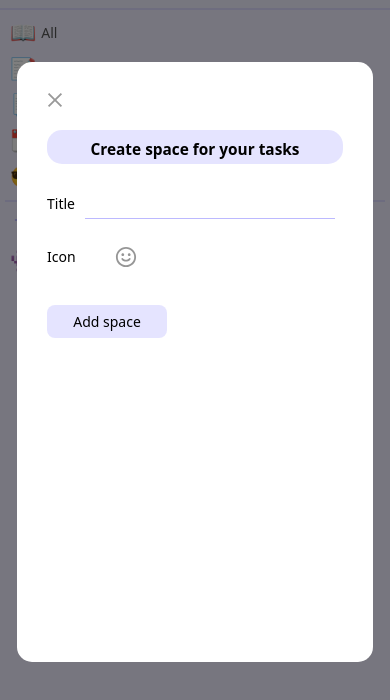
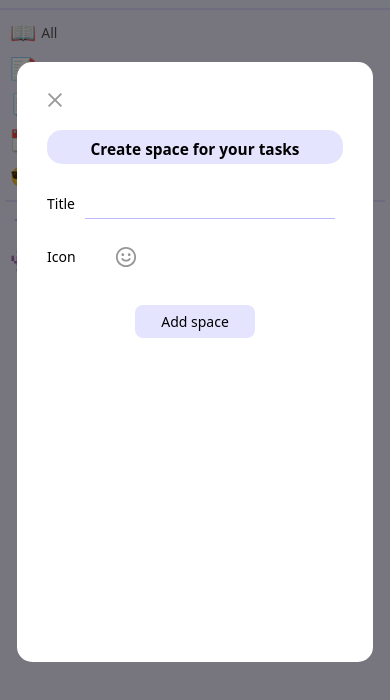
Before and after one commit to elen-afipe/todo-list, a website built with webpack: page src/template.html in a window 390 px wide. Both pictures are taken after a click on the button 23 px from the left and 280 px from the top of the page. Shown: the part 60-760 px from the top of the page. Built offline with nearby package versions, Linux system fonts and the light colour scheme; a web font is replaced by a local one; what country-flag-emoji-polyfill, emoji-picker-element would draw is missing.

Commit message:
Clean comments

```diff
--- a/src/dom-content.js
+++ b/src/dom-content.js
@@ -6,12 +6,11 @@ import addIcon from "./icons/add.svg";
 import emojiIcon from "./icons/emoji.svg";
 import logoIcon from "./icons/code.svg";
 import { Picker } from 'emoji-picker-element';
-import {format, startOfWeek, endOfWeek, eachDayOfInterval} from "date-fns"
+import { format, addDays, addWeeks, addMonths } from 'date-fns';
 import { polyfillCountryFlagEmojis } from 'country-flag-emoji-polyfill';
 polyfillCountryFlagEmojis('Twemoji Mozilla');
-// import {filteredSpaces, customSpaces, tasksContainer} from "./dom-content.js";
-import {getOpenedSpaceId, getInfoMode, setInfoMode, storageAvailable, saveToLocalStorage, getFromLocalStorage, getNumberOfTasks} from "./viewer-functions.js"
-import { DOMdisplayCustomSpace, DOMdisplayDefaultSpace, DOMdisplayTaskRow, deleteTask, updateSpaceSelectOptions, DOMdisplayTasksInfo, openAddSpaceForm, DOMdisplayCustomSpaces, openAddTaskForm, openEditTaskForm, toggleSidebar} from "./dom-manipulation";
+import {getOpenedSpaceId, getInfoMode, storageAvailable, saveToLocalStorage, getFromLocalStorage} from "./viewer-functions.js"
+import { DOMdisplayCustomSpace, DOMdisplayDefaultSpace, deleteTask, updateSpaceSelectOptions, DOMdisplayTasksInfo, openAddSpaceForm, DOMdisplayCustomSpaces, openAddTaskForm, openEditTaskForm, toggleSidebar} from "./dom-manipulation";
 import { createSpaceObject, editSpaceObj, getSpacesObj, addSpaceToSpaces, getCurrentSpaceId, initializeSpaceId} from "./spaces";
 import { createTaskObject, editTaskObj, getTasksObj, addTaskToTasks, initializeTaskId} from "./tasks";
 import {getTaskPrioritySymbols} from "./tasks.js"
@@ -19,7 +18,6 @@ import {getTaskPrioritySymbols} from "./tasks.js"
 initializeTaskId();
 
 let openedSpaceId = getOpenedSpaceId();
-let currentSpaceId = getCurrentSpaceId();
 const body = document.querySelector("body");
 
 // localStorage.clear();
@@ -176,7 +174,6 @@ const taskCard = document.createElement("dialog");
     taskContent.addEventListener('click', (event) => event.stopPropagation());
 
     taskBtns.append(editTaskBtn, deleteTaskBtn, closeTaskInfoBtn)
-    // taskBtns.append(closeTaskInfoBtn)
     taskHeader.append(spaceTitle, taskBtns)
 
     const taskMain = document.createElement("main");
@@ -243,7 +240,7 @@ const taskDialog = document.createElement("dialog");
 
     const taskTitleLabel = document.createElement("label");
     taskTitleLabel.textContent='Title';
-    taskTitleLabel.for="task-title";
+    taskTitleLabel.htmlFor="task-title";
     const taskTitleInput = document.createElement("input");
     taskTitleInput.id="task-title";
     taskTitleInput.name="task-title";
@@ -257,7 +254,7 @@ const taskDialog = document.createElement("dialog");
 
     const taskDateLabel = document.createElement("label");
     taskDateLabel.textContent='Due to';
-    taskDateLabel.for="task-date";
+    taskDateLabel.htmlFor="task-date";
     const taskDateInput = document.createElement("input");
     taskDateInput.id="task-date";
     taskDateInput.name="task-date";
@@ -271,7 +268,7 @@ const taskDialog = document.createElement("dialog");
     const taskPrioritySymbols = getTaskPrioritySymbols();
     const taskPriorityLabel = document.createElement("label");
     taskPriorityLabel.textContent='Priority';
-    taskPriorityLabel.for="task-date";
+    taskPriorityLabel.htmlFor="task-date";
     const taskPrioritySelect = document.createElement("select");
     taskPrioritySelect.name="task-date"
     taskPrioritySelect.id="task-date"
@@ -302,7 +299,7 @@ const taskDialog = document.createElement("dialog");
     const taskDescLabel = document.createElement("label");
     taskDescLabel.textContent='Notes';
     taskDescLabel.classList.add("notes-label");
-    taskDescLabel.for="task-description";
+    taskDescLabel.htmlFor="task-description";
     const taskDescInput = document.createElement("textarea");
     taskDescInput.id="task-description";
     taskDescInput.name="task-description";
@@ -313,7 +310,7 @@ const taskDialog = document.createElement("dialog");
 
     const taskSpaceLabel = document.createElement("label");
     taskSpaceLabel.textContent='Space';
-    taskSpaceLabel.for="task-space";
+    taskSpaceLabel.htmlFor="task-space";
     const taskSpaceSelect = document.createElement("select");
     taskSpaceSelect.name="task-space"
     taskSpaceSelect.id="task-space"
@@ -384,7 +381,7 @@ spaceDialog.classList.add("space-form");
 
     const spaceTitleLabel = document.createElement("label");
     spaceTitleLabel.textContent='Title';
-    spaceTitleLabel.for="space-title";
+    spaceTitleLabel.htmlFor="space-title";
     const spaceTitleInput = document.createElement("input");
     spaceTitleInput.id="space-title";
     spaceTitleInput.maxLength = 50;
@@ -398,7 +395,7 @@ spaceDialog.classList.add("space-form");
     const emojiInputDiv = document.createElement("div");
     const spaceIconLabel = document.createElement("label");
     spaceIconLabel.textContent='Icon';
-    spaceIconLabel.for="space-icon";
+    spaceIconLabel.htmlFor="selectedEmoji";
     const spaceIconInput = document.createElement("input");
     spaceIconInput.id="selectedEmoji";
     spaceIconInput.name="space-icon";
@@ -426,7 +423,6 @@ spaceDialog.classList.add("space-form");
     emojiPicker.addEventListener('emoji-click', event => {
         spaceIconInput.value = event.detail.unicode;
         emojiPicker.hidden=true;
-        console.log(spaceIconInput.value)
         emojiPicker.classList.add('hidden');
       });
     emojiInputDiv.append(spaceIconLabel, spaceIconInput, showPickerBtn)
@@ -439,7 +435,6 @@ spaceDialog.classList.add("space-form");
         e.stopPropagation();
         e.preventDefault();
         const infoMode = getInfoMode();
-        // ADD INPUT CHECKS
         const icon = spaceIconInput.value ? spaceIconInput.value : "📄";
         const title = spaceTitleInput.value ? spaceTitleInput.value : "My space";
         if (infoMode === "add"){
@@ -465,15 +460,13 @@ spaceDialog.classList.add("space-form");
     // show content
     if(storageAvailable("localStorage")){
         const spacesObj = getSpacesObj();
-        console.log(spacesObj)
         const tasksObj = getTasksObj();
-        console.log(tasksObj)
         const savedSpaces = getFromLocalStorage("spaces", true);
         const savedTasks = getFromLocalStorage("tasks", true);
         const savedOpenedSpaceId = getFromLocalStorage("current-space", false);
         const savedCurrentSpaceId = getFromLocalStorage("space-id", false);
 
-        currentSpaceId = savedCurrentSpaceId;
+        const currentSpaceId = savedCurrentSpaceId;
         if (savedSpaces !== null && savedTasks !== null && savedOpenedSpaceId !== null ){
             Object.values(savedSpaces).forEach(space => {
                 if (space.isCustom){
@@ -500,21 +493,26 @@ spaceDialog.classList.add("space-form");
         DOMdisplayCustomSpace(mySpace, customSpaces);
           const today = new Date();
         const todayFormatted = format(today, 'yyyy-MM-dd');
-
+        const tomorrow = addDays(today, 1);
+        const tomorrowFormatted = format(tomorrow, 'yyyy-MM-dd');
+        const nextWeek = addWeeks(today, 1);
+        const nextWeekFormatted = format(nextWeek, 'yyyy-MM-dd');
+        const nextMonth = addMonths(today, 1);
+        const nextMonthFormatted = format(nextMonth, 'yyyy-MM-dd');
             createTaskObject("Think of project logic", todayFormatted, "high", "Stare at blank wall with no idea where to start. Drink coffee. Draw boxes and arrows that make no sense. Write first line of pseudocode.", `${mySpace.icon} ${mySpace.title}`, `${mySpace.id}`)
             createTaskObject("Gather assets", todayFormatted, "medium", "Download 200 stock photos of people pointing at screens with impossibly bright smiles. Bonus: Find that one icon that's slightly different from all the others to torment future-me.", `${mySpace.icon} ${mySpace.title}`, `${mySpace.id}`)
             createTaskObject("Set up webpack", todayFormatted, "high", "Copy config from last project. Add random plugins until errors change from red to yellow. Declare victory when terminal shows any color besides red.", `${mySpace.icon} ${mySpace.title}`, `${mySpace.id}`)
-            createTaskObject("Copy-paste Stack Overflow solutions", "2025-04-12", "high", "Find at least 5 different approaches to the same problem and try them all until something magically works.", `${mySpace.icon} ${mySpace.title}`, `${mySpace.id}`)
+            createTaskObject("Copy-paste Stack Overflow solutions", tomorrowFormatted, "high", "Find at least 5 different approaches to the same problem and try them all until something magically works.", `${mySpace.icon} ${mySpace.title}`, `${mySpace.id}`)
 
-                createTaskObject("Create project folder structure", "2025-04-15", "medium", "Make it look professional with lots of empty folders for things I think I might need later but won't.", `${mySpace.icon} ${mySpace.title}`, `${mySpace.id}`)
+                createTaskObject("Create project folder structure", tomorrowFormatted, "medium", "Make it look professional with lots of empty folders for things I think I might need later but won't.", `${mySpace.icon} ${mySpace.title}`, `${mySpace.id}`)
 
-                createTaskObject("Install 37 npm packages", todayFormatted, "medium", "Need one tiny utility function? Better install a 15MB package with 200 dependencies!", `${mySpace.icon} ${mySpace.title}`, `${mySpace.id}`)
+                createTaskObject("Install 37 npm packages", tomorrowFormatted, "medium", "Need one tiny utility function? Better install a 15MB package with 200 dependencies!", `${mySpace.icon} ${mySpace.title}`, `${mySpace.id}`)
 
-                createTaskObject("Make first git commit", "2025-04-20", "low", "Commit message: 'Initial commit' after already writing 2000 lines of code. What could go wrong?", `${mySpace.icon} ${mySpace.title}`, `${mySpace.id}`)
+                createTaskObject("Make first git commit", nextWeekFormatted, "low", "Commit message: 'Initial commit' after already writing 2000 lines of code. What could go wrong?", `${mySpace.icon} ${mySpace.title}`, `${mySpace.id}`)
 
-                createTaskObject("Create responsive design", "2025-04-25", "high", "Make it look perfect on desktop. Panic when checking mobile. Add 'max-width: 100%' everywhere.", `${mySpace.icon} ${mySpace.title}`, `${mySpace.id}`)
+                createTaskObject("Create responsive design", nextWeekFormatted, "high", "Make it look perfect on desktop. Panic when checking mobile. Add 'max-width: 100%' everywhere.", `${mySpace.icon} ${mySpace.title}`, `${mySpace.id}`)
 
-                createTaskObject("Debug CSS issues", "2025-05-01", "high", "Try random combinations of display, position, and flex until it either works or I give up and use grid.", `${mySpace.icon} ${mySpace.title}`, `${mySpace.id}`)
+                createTaskObject("Debug CSS issues", nextMonthFormatted, "high", "Try random combinations of display, position, and flex until it either works or I give up and use grid.", `${mySpace.icon} ${mySpace.title}`, `${mySpace.id}`)
 
 
         const spaces = getSpacesObj();
@@ -522,9 +520,6 @@ spaceDialog.classList.add("space-form");
 
         const tasks = getTasksObj();
         saveToLocalStorage("tasks", tasks, true);
-
-        // const numberOfTasks = getNumberOfTasks();
-        // saveToLocalStorage("tasks-num", numberOfTasks, false);
 
         const openedSpaceId = getOpenedSpaceId();
         saveToLocalStorage("current-space", openedSpaceId, false);
--- a/src/spaces.js
+++ b/src/spaces.js
@@ -2,12 +2,10 @@ import {getObjectId, getFromLocalStorage, saveToLocalStorage} from "./viewer-fun
 
 const Spaces = [];
 function Space(spaceTitle, spaceIcon, isSelectLabel, isCustom, id = false){
-    console.log(id)
     this.title = spaceTitle; // string
     this.icon = spaceIcon; // emoji
     this.isSelectLabel = isSelectLabel ? true : false;
     this.isCustom = isCustom ? true : false;
-    // this.tasks = []; // array with tasks id
     this.id = id ? id : generateSpaceId(); // id
 }
 function getSpacesObj(){
@@ -26,7 +24,6 @@ function addSpaceToSpaces(space){
 
 let currentSpaceId = 0;
 function initializeSpaceId() {
-    // const savedId = getFromLocalStorage("current-space", false); // old
     const savedId = getFromLocalStorage("space-id", false);
     const spaces = getSpacesObj();
     let highestId = 0;
@@ -50,7 +47,6 @@ function getCurrentSpaceId(){
 
 function generateSpaceId(){
     currentSpaceId+=1;
-    // saveToLocalStorage("current-space", currentSpaceId, false) // old
     saveToLocalStorage("space-id", currentSpaceId, false)
     return currentSpaceId;
 }
--- a/src/style.css
+++ b/src/style.css
@@ -57,24 +57,24 @@ body {
         resize: none;
     }
 
-  /* Disable copying buttons */
-  .btn {
+  /* Disable copying */
+  .btn, .logo-text, .sidebar .space-icon, .svg, .sidebar .space-name {
   user-select: none;
   }
+
   /* hide scrollbar */
-  .card-task-description::-webkit-scrollbar {
-    display: none;
-  }
+  ::-webkit-scrollbar {
+    width: 0;  /* Remove scrollbar space */
+    background: transparent;  /* Optional: just make scrollbar invisible */
+}
   /* style */
   :root{
     --black: black;
     --dark-text: #1C192D;
     font-family: Arial, Helvetica, sans-serif;
     --background: white;
-    /* --task-row-width: 200; */
     --nav-height: 70px;
     --sidebar-width: 220px;
-    /* --task-btns-width: 108px; */
     --task-title-width: 60%;
     --accent-color: #EFEEFF;
     --accent-active: #d0ccff;
@@ -139,9 +139,7 @@ body{
 .sidebar{
     display: flex;
     flex-direction: column;
-    /* gap: 10px; */
     width: var(--sidebar-width);
-    /* width: fit-content; */
     color: var(--light-text);
     transform: translateX(-100%);
     transition: transform ease-in-out 200ms;
@@ -211,11 +209,6 @@ justify-content: center;
     font-family: "Noto Emoji";
 }
 
-
-/* .space-row > div:last-child{
-
-} */
-
 /* tasks info */
 .todo-container{
     display: flex;
@@ -225,21 +218,15 @@ justify-content: center;
     margin: 35px 0px 0px 40px;
     padding-bottom: 20px;
     padding-right: 100px;
-    /* margin-left: 40px;
-    margin-top: 35px; */
-    /* transition: margin-left ease-in-out 200ms; */
 }
 .header-row{
     width: calc(100% - 108px);
-    /* max-width: 100%; */
-    /* width: calc(var(--task-row-width) - var(--task-btns-width)); */
 }
 .header-row .space-icon.emoji{
     font-size: 4rem;
     margin-bottom: 5px;
 }
 .space-header{
-    /* width: calc(var(--task-row-width) - var(--task-btns-width)); */
     font-size: 1.5rem;
     font-weight: 600;
     padding-bottom: 10px;
@@ -267,16 +254,12 @@ justify-content: center;
 }
 .task-name{
     min-width: 90%;
-    /* width: var(--task-title-width); */
     overflow: hidden;
     white-space: nowrap;
     text-overflow: ellipsis;
 }
 .task-row{
     width: 100%;
-    /* min-width: 80%; */
-    /* min-width: calc(var(--task-title-width + --task-btns-width + 100px)); */
-    /* width: var(--task-row-width); */
     height: 47px;
     display: flex;
     align-items: center;
@@ -298,14 +281,8 @@ justify-content: center;
     height: 1px;
     background-color: var(--underline);
     border-bottom: 1.5px solid var(--underline);
-    /* border-bottom-length: 50px; */
 }
-/* .tasks-container .task-row:hover{
-    background-color: var(--grey-hover);
-     border-radius: 15px;
-    border-top: 1.5px solid var(--underline);
-    border-bottom: 1.5px solid var(--underline);
-} */
+
 .task-row > div{
     display: flex;
     align-items: center;
@@ -375,7 +352,6 @@ justify-content: center;
     line-height: 1.3;
     padding: 20px;
     height: 250px;
-    /* border: 1px solid black; */
     border-radius: 15px;
     background-color: var(--accent-hover);
     overflow-y: scroll;
@@ -446,7 +422,6 @@ form legend {
 }
 .form-row{
     display: flex;
-    /* justify-content: space-between; */
     align-items: center;
     gap: 10px;
 }
@@ -466,6 +441,7 @@ button[class*="form-btn"]{
     border: none;
     width: 120px;
     padding: 8px 10px;
+    align-self: center;
 }
 button[class*="form-btn"]:hover{
     cursor: pointer;
@@ -481,7 +457,6 @@ form select{
     padding: 3px;
     border-bottom: 1.5px solid var(--accent-tint);
     outline: none;
-    /* border-radius: ; */
 }
 .notes-label{
     align-self: flex-start;
@@ -531,7 +506,6 @@ textarea{
 }
 .emoji{
     font-size: 1.5rem;
-    /* font-family: ; */
 }
 .task-priority.emoji{
     font-size: 1rem;
@@ -573,7 +547,6 @@ opacity: 1;
       .sidebar.open {
         position: fixed;
       }
-
       .sidebar.open + .todo-container {
         visibility: hidden;
       }
@@ -584,11 +557,7 @@ opacity: 1;
     .space-row .space-name, .space-row .space-name.active{
         width: 400px;
     }
-    /* .task-row  .btn.svg,
-    .space-row .btn.svg{
-        width: 25px;
-        height: 25px;
-    } */
+
     .sidebar:not(.open) + .todo-container {
         width: 100%;
         margin-left: calc(var(--sidebar-width) - 190px);
--- a/src/tasks.js
+++ b/src/tasks.js
@@ -93,12 +93,9 @@ function getTaskByIndex(index){
 
 function deleteTaskObj(e){
     const taskIndex = getTaskIndex(e);
-    console.log(taskIndex)
     const tasks = getTasksObj();
-    console.log(tasks);
     if(taskIndex !== "no match"){
         tasks.splice(taskIndex, 1);
-        console.log(tasks);
     }
 }
 
@@ -112,7 +109,5 @@ function editTaskObj(e, newTitle, newDueDate, newPriority, newDescription, newSp
     thisTask.spaceTitle = newSpaceTitle;
     thisTask.spaceId = newSpaceId;
 }
-// function getNumberOfTasks(space){
 
-// }
 export {createTaskObject, getTaskObjById, changeTaskDoneStatus, deleteTaskObj, getTaskPrioritySymbols, getTasksObj, getTaskByIndex, getTaskIndex, editTaskObj, addTaskToTasks, initializeTaskId}
--- a/src/viewer-functions.js
+++ b/src/viewer-functions.js
@@ -23,7 +23,6 @@ function updateOpenedSpaceId(e, idOfNotOpenedSpace = false){
     clickedSpaceId = idOfNotOpenedSpace;
   }
   openedSpaceId = clickedSpaceId;
-  // saveToLocalStorage("space-id", openedSpaceId, false) //old
   saveToLocalStorage("current-space", openedSpaceId, false)
   return openedSpaceId;
 }
@@ -67,10 +66,8 @@ function storageAvailable(type) {
 function saveToLocalStorage(key, dataToStore, needsJSONConversion){
   if (needsJSONConversion){
     localStorage.setItem(`${key}`, JSON.stringify(dataToStore));
-    console.log(JSON.parse(localStorage.getItem(`${key}`)))
   } else{
     localStorage.setItem(`${key}`, dataToStore)
-    console.log(localStorage.getItem(`${key}`))
   }
 }
 
@@ -78,11 +75,9 @@ function getFromLocalStorage(key, needsJSONConversion){
   if (needsJSONConversion){
     const data = JSON.parse(localStorage.getItem(`${key}`));
     return data;
-    console.log(JSON.parse(localStorage.getItem(`${key}`)))
   } else{
     const data = localStorage.getItem(`${key}`);
     return data;
-    console.log(localStorage.getItem(`${key}`))
   }
 }
 
```
Also changed, not shown: src/dom-manipulation.js (+1 -8 lines).
